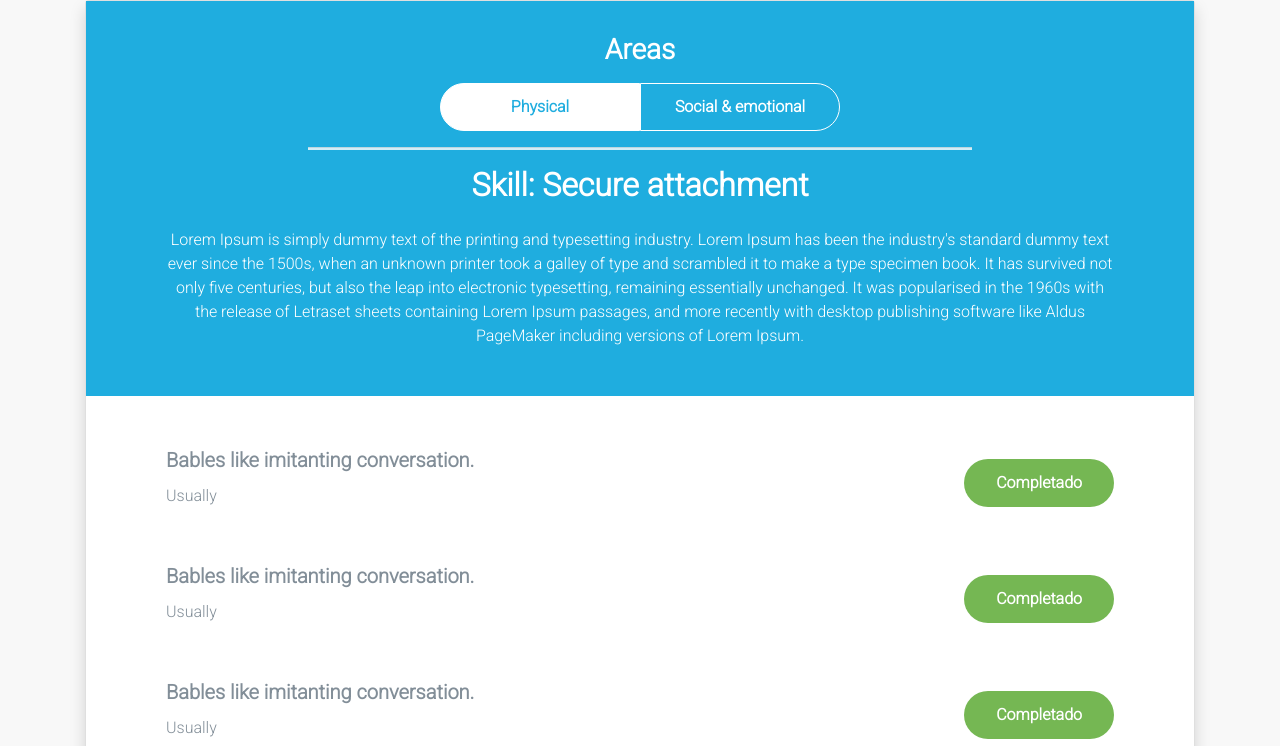
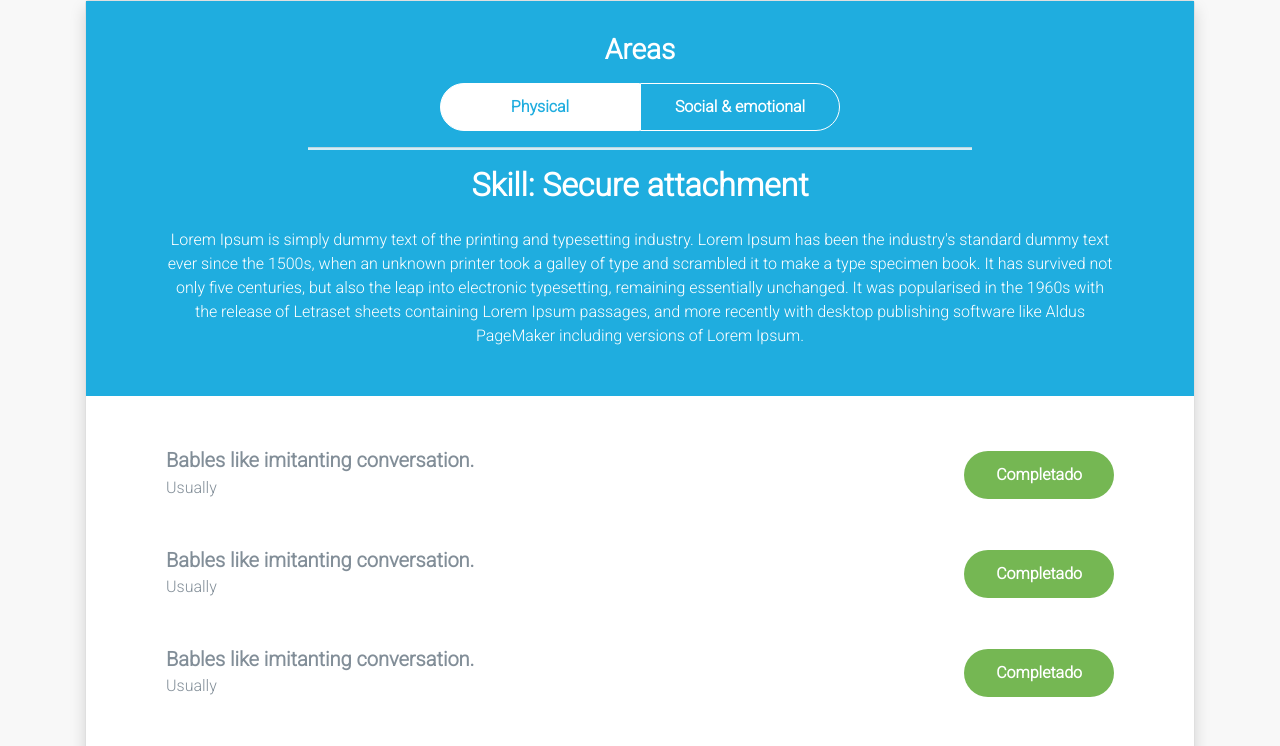
Before and after one commit to IngJavierCruz/kinedu, a React (Create React App) app: page / in a window 1280 px wide. Shown: the top 746 px of the page. Built offline with nearby package versions, Linux system fonts and the light colour scheme.

Commit message:
Reafinando margenes en title y subtitle del hito

```diff
--- a/src/components/Milestone.js
+++ b/src/components/Milestone.js
@@ -12,7 +12,7 @@ export const Milestone = () => {
         <div className="milestone">
             <div>
                 <h5 className="card-title title">{ data.title }</h5>
-                <p className="card-text">{ data.subtitle }</p>
+                <p className="card-text subtitle">{ data.subtitle }</p>
                 <h6>{ data.ageRange }</h6>
             </div>
             <div className="d-flex align-items-center">
--- a/src/styles/components/milestones/Milestone.scss
+++ b/src/styles/components/milestones/Milestone.scss
@@ -69,6 +69,7 @@
 .milestone {
     display: grid;
     grid-template-columns: 1fr auto;
+    grid-gap: 1rem;
     color: $text-color-default;
     font-weight: 400;
     padding-top: 1.25rem;
@@ -76,6 +77,17 @@
 
     & .title {
         font-weight: 800;
+        margin-bottom: .2rem;
+        @include media-fluid(xs, sm) {
+            font-size: 1rem;
+        }
+    }
+
+    & .subtitle {
+        margin-bottom: .2rem;
+        @include media-fluid(xs, sm) {
+            font-size: .7rem;
+        }
     }
 }
 
```
